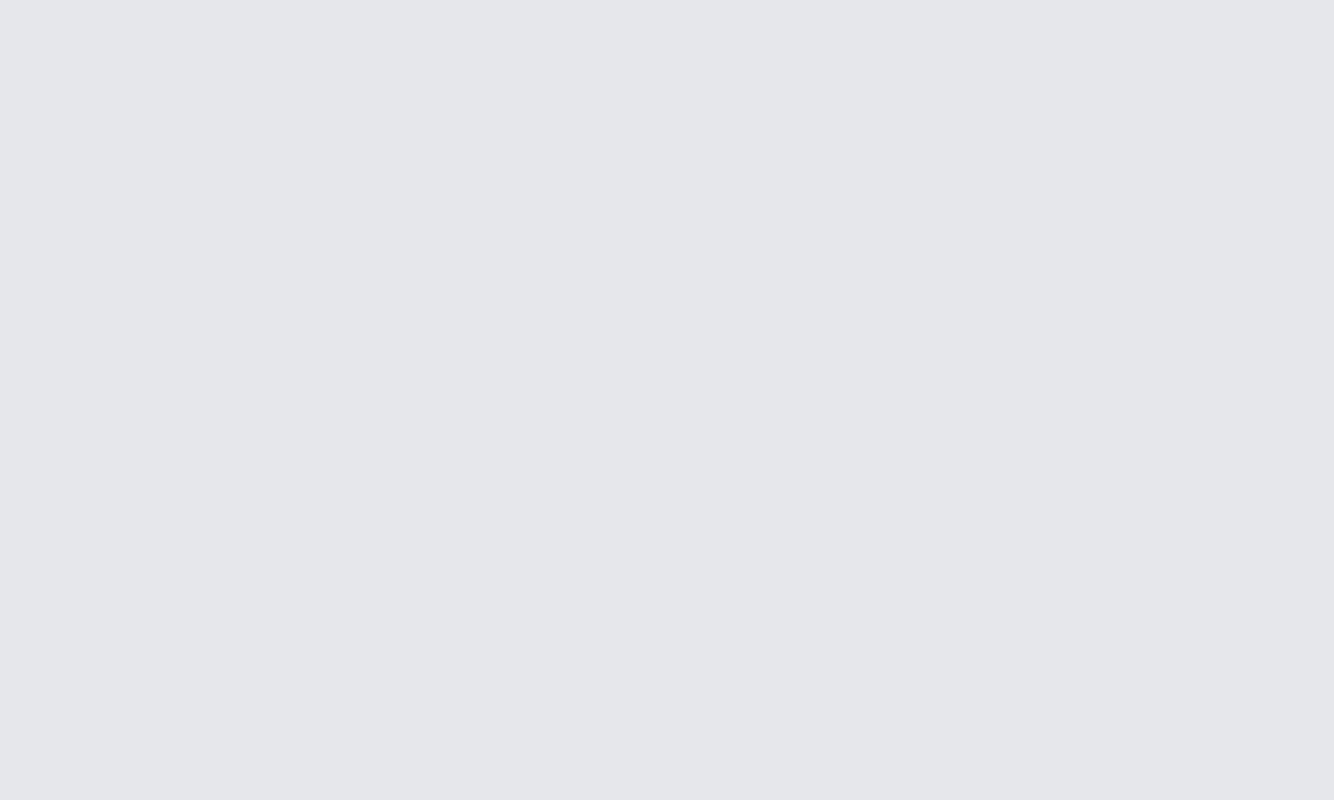
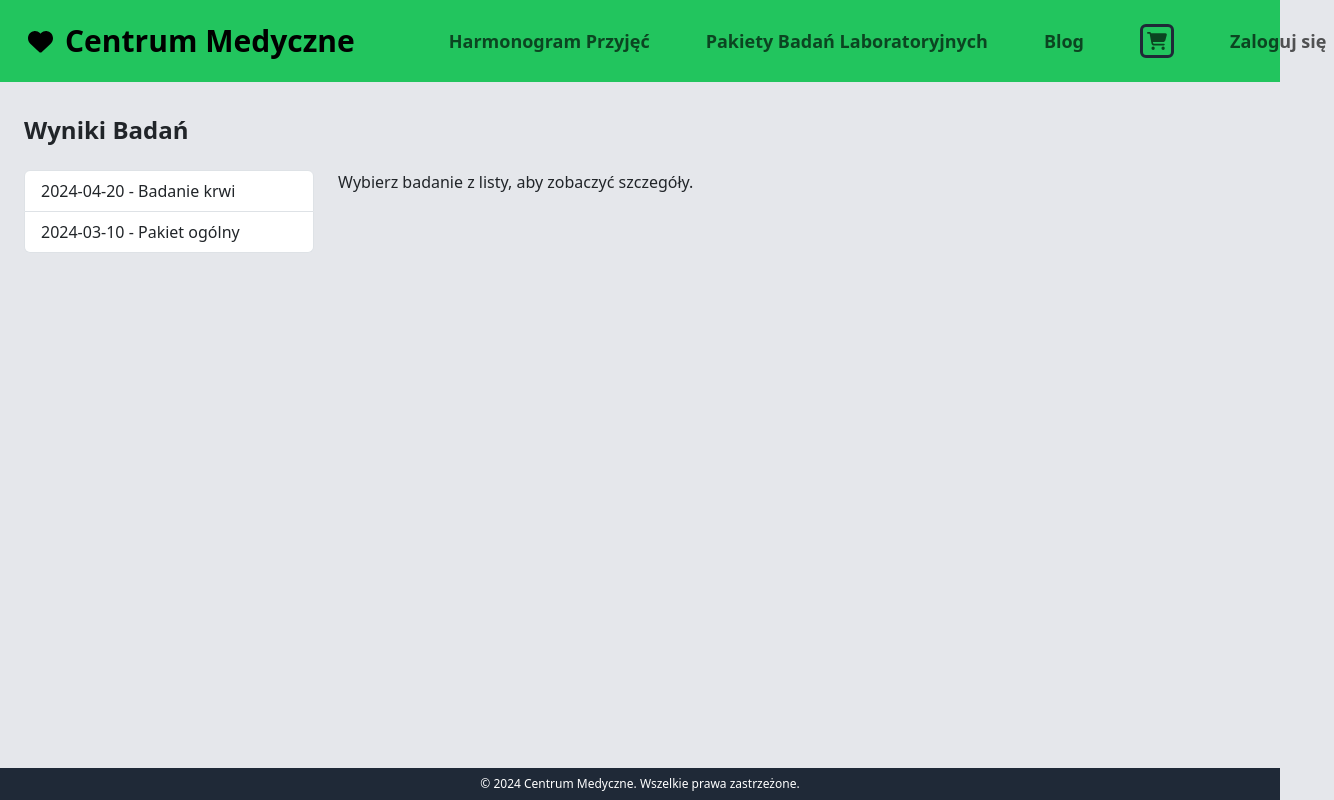
Before and after one commit to olafbado/clinic, a React (Create React App) app: page /testResults in a window 1280 px wide. Before the commit this address had no page. Shown: the whole page, 1334 px wide, since content can reach past the window. Built offline with nearby package versions, Linux system fonts and the light colour scheme.

Commit message:
feat: Add testResultsPage

```diff
--- a/package.json
+++ b/package.json
@@ -10,9 +10,10 @@
     "@testing-library/react": "^13.4.0",
     "@testing-library/user-event": "^13.5.0",
     "bootstrap": "^5.3.3",
-    "chart.js": "^4.4.2",
+    "chart.js": "^4.4.3",
     "react": "^18.2.0",
     "react-bootstrap": "^2.10.2",
+    "react-chartjs-2": "^5.2.0",
     "react-dom": "^18.2.0",
     "react-lorem-ipsum": "^1.4.10",
     "react-router-dom": "^6.22.3",
--- a/src/App.js
+++ b/src/App.js
@@ -13,6 +13,7 @@ import LaboratoryTestDetailsPage from "./components/laboratoryTestDetailPage";
 import CartPage from "./components/cartPage";
 import BlogPage from "./components/blogPage";
 import BlogDetailsPage from "./components/blogDetailPage";
+import TestResultsPage from "./components/testResultsPage";
 
 function App() {
   return (
@@ -39,6 +40,7 @@ function App() {
                 path="/laboratoryTest/:id"
                 element={<LaboratoryTestDetailsPage />}
               />
+              <Route path="/testResults" element={<TestResultsPage />} />
             </Routes>
           </div>
         </CartProvider>
--- a/src/assets/staticData.js
+++ b/src/assets/staticData.js
@@ -289,7 +289,29 @@ export const PATIENT_DATA = {
     { date: "2024-03-10", time: "09:00", doctorId: 4 },
   ],
   historicalTests: [
-    { date: "2024-04-20", name: "Badanie krwi" },
-    { date: "2024-03-10", name: "Pakiet ogólny" },
+    {
+      date: "2024-04-20",
+      name: "Badanie krwi",
+      results: {
+        hemoglobin: 50,
+        glucose: 90,
+        cholesterol: 190,
+      },
+      doctorComment:
+        "Wyniki są w normie. Kontynuuj zdrową dietę i regularne ćwiczenia.",
+      result: "POZYTYWNY",
+    },
+    {
+      date: "2024-03-10",
+      name: "Pakiet ogólny",
+      results: {
+        hemoglobin: 13,
+        glucose: 85,
+        cholesterol: 42,
+      },
+      doctorComment:
+        "Niewielkie podwyższenie cholesterolu. Zaleca się zmniejszenie spożycia tłuszczów nasyconych.",
+      result: "POZYTYWNY",
+    },
   ],
 };
--- a/src/components/cartPage.js
+++ b/src/components/cartPage.js
@@ -1,5 +1,3 @@
-// CartPage.js
-
 import { FontAwesomeIcon } from "@fortawesome/react-fontawesome";
 import Layout from "./layout";
 import React from "react";
--- a/src/components/navbar.js
+++ b/src/components/navbar.js
@@ -55,17 +55,10 @@ function MainNavbar() {
             className="!flex justify-between text-lg font-semibold"
           >
             <Nav className="flex lg:gap-10 ml-[70px]">
-              <Nav.Link
-                as={Link}
-                to="/"
-                className="hover:underline decoration-gray-800 flex justify-center align-items-center"
-              >
-                O Nas
-              </Nav.Link>
               <NavLink
                 to="/schedulePage"
                 className={({ isActive }) =>
-                  `hover:underline decoration-gray-800 nav-link flex justify-center align-items-center ${
+                  `hover:underline decoration-gray-800 nav-link flex justify-center align-items-center whitespace-nowrap ${
                     isActive ? "underline" : ""
                   }`
                 }
@@ -75,7 +68,7 @@ function MainNavbar() {
               <Nav.Link
                 as={Link}
                 to="/laboratoryTests"
-                className="hover:underline decoration-gray-800 flex justify-center align-items-center"
+                className="hover:underline decoration-gray-800 flex justify-center align-items-center whitespace-nowrap"
               >
                 Pakiety Badań Laboratoryjnych
               </Nav.Link>
@@ -111,6 +104,7 @@ function MainNavbar() {
                 </Nav.Link>
               </OverlayTrigger>
               {isLoggedIn && (
+                <>
                   <OverlayTrigger
                     placement="bottom"
                     overlay={renderTooltip("PROFIL PACJENTA")}
@@ -126,18 +120,26 @@ function MainNavbar() {
                       />
                     </Nav.Link>
                   </OverlayTrigger>
+                  <Nav.Link
+                    as={Link}
+                    to="/testResults"
+                    className="hover:underline decoration-gray-800 flex justify-center align-items-center whitespace-nowrap"
+                  >
+                    Wyniki badań
+                  </Nav.Link>
+                </>
               )}
               {!isLoggedIn ? (
                 <Nav.Link
                   onClick={showLoginModal}
-                  className="hover:underline decoration-gray-800"
+                  className="hover:underline decoration-gray-800 flex justify-center align-items-center whitespace-nowrap"
                 >
                   Zaloguj się
                 </Nav.Link>
               ) : (
                 <Nav.Link
                   onClick={logout}
-                  className="hover:underline decoration-gray-800 flex justify-center align-items-center"
+                  className="hover:underline decoration-gray-800 flex justify-center align-items-center whitespace-nowrap"
                 >
                   Wyloguj się
                 </Nav.Link>
--- /dev/null
+++ b/src/components/testResultsPage.js
@@ -0,0 +1,98 @@
+import React, { useState } from "react";
+import { Container, Row, Col, ListGroup, Card } from "react-bootstrap";
+import { PATIENT_DATA } from "../assets/staticData";
+import Layout from "./layout";
+import { Bar } from "react-chartjs-2";
+import {
+  Chart as ChartJS,
+  CategoryScale,
+  LinearScale,
+  BarElement,
+  Title,
+  Tooltip,
+  Legend,
+} from "chart.js";
+
+ChartJS.register(
+  CategoryScale,
+  LinearScale,
+  BarElement,
+  Title,
+  Tooltip,
+  Legend
+);
+const TestResultsPage = () => {
+  const [selectedTest, setSelectedTest] = useState(null);
+
+  const handleTestClick = (test) => {
+    setSelectedTest(test);
+  };
+
+  const generateChartData = (results) => {
+    if (!results) return {};
+    const labels = Object.keys(results);
+    const data = Object.values(results);
+    return {
+      labels: labels,
+      datasets: [
+        {
+          label: "Wyniki Badań",
+          data: data,
+          backgroundColor: "rgba(75, 192, 192, 0.4)",
+          borderColor: "rgba(75, 192, 192, 1)",
+          borderWidth: 1,
+        },
+      ],
+    };
+  };
+
+  return (
+    <Layout>
+      <Container className="mt-4">
+        <h4 className="text-2xl font-bold mb-4">Wyniki Badań</h4>
+        <Row>
+          <Col md={3}>
+            <ListGroup>
+              {PATIENT_DATA.historicalTests.map((test, index) => (
+                <ListGroup.Item
+                  action
+                  key={index}
+                  onClick={() => handleTestClick(test)}
+                >
+                  {test.date} - {test.name}
+                </ListGroup.Item>
+              ))}
+            </ListGroup>
+          </Col>
+          <Col md={9}>
+            {selectedTest ? (
+              <Card>
+                <Card.Body>
+                  <Card.Title>Szczegóły Badania</Card.Title>
+                  <Card.Text>
+                    <strong>Data:</strong> {selectedTest.date}
+                  </Card.Text>
+                  <Card.Text>
+                    <strong>Nazwa Badania:</strong> {selectedTest.name}
+                  </Card.Text>
+                  <Bar data={generateChartData(selectedTest.results)} />
+                  <Card.Text>
+                    <strong>Wynik:</strong> {selectedTest.result}
+                  </Card.Text>
+                  <Card.Text>
+                    <strong>Komentarz Lekarza:</strong>{" "}
+                    {selectedTest.doctorComment}
+                  </Card.Text>
+                </Card.Body>
+              </Card>
+            ) : (
+              <p>Wybierz badanie z listy, aby zobaczyć szczegóły.</p>
+            )}
+          </Col>
+        </Row>
+      </Container>
+    </Layout>
+  );
+};
+
+export default TestResultsPage;
```
Also changed, not shown: 1 other file (tests, documents, lock files or other folders). Lines whose indentation alone changed are shown as unchanged.
